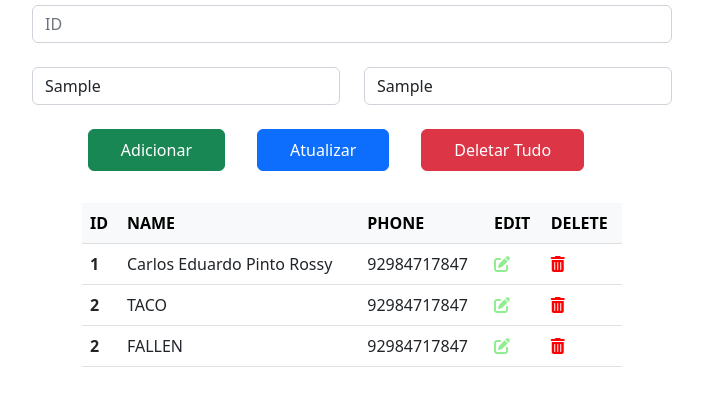
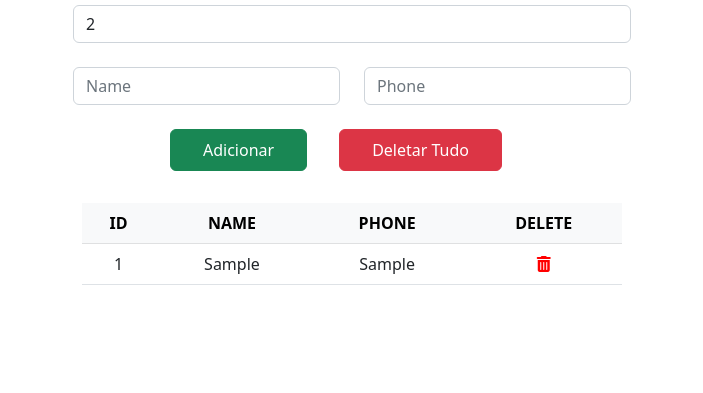
Before and after one commit to carlosrossy/contact-list, a plain HTML site: page page/index.html in a window 1280 px wide. Both pictures are taken after typing "Sample", "Sample" into the empty fields and a click on the button "Adicionar". Shown: the part 99-492 px from the top of the page, without its empty margins (288-991 px from the left). Drawn offline with nearby package versions, Linux system fonts and the light colour scheme.

Commit message:
✨ IndexedDB add

```diff
--- a/page/index.html
+++ b/page/index.html
@@ -14,9 +14,10 @@
 </head>
 
 <body>
+    <main>
         <header class="container text-center">
             <h1 class="bg-light py-4"> <i class="fas solid fa-address-book"></i> Contact List</h1>
-    </header>
+
 
             <div class="d-flex justify-content-center">
                 <form class="w-50">
@@ -34,48 +35,33 @@
             </div>
 
             <div class="d-flex justify-content-center">
-        <button class="btn btn-success" id="btn-create">Adicionar</button>
-        <button class="btn btn-primary" id="btn-update">Atualizar</button>
-        <button class="btn btn-danger" id="btn-delete">Deletar Tudo</button>
+                <button class="btn btn-success" id="btnCreate">Adicionar</button>
+                <button class="btn btn-danger" id="btn-delete-all">Deletar Tudo</button>
             </div>
 
-    <footer class="container d-flex">
+            <footer class="d-flex table-data">
                 <table class="table">
                     <thead class="table-light">
                         <tr>
                             <th scope="col">ID</th>
                             <th scope="col">NAME</th>
                             <th scope="col">PHONE</th>
-                    <th scope="col">EDIT</th>
                             <th scope="col">DELETE</th>
                         </tr>
                     </thead>
-            <tbody>
-                <tr>
-                    <th scope="row">1</th>
-                    <td>Carlos Eduardo Pinto Rossy</td>
-                    <td>92984717847</td>
-                    <td><i class="fas fa-edit btnedit"></i></td>
-                    <td><i class="fas fa-trash-alt btndelete"></i></td>
-                </tr>
-                <tr>
-                    <th scope="row">2</th>
-                    <td>TACO</td>
-                    <td>92984717847</td>
-                    <td><i class="fas fa-edit btnedit"></i></td>
-                    <td><i class="fas fa-trash-alt btndelete"></i></td>
-                </tr>
-                <tr>
-                    <th scope="row">2</th>
-                    <td>FALLEN</td>
-                    <td>92984717847</td>
-                    <td><i class="fas fa-edit btnedit"></i></td>
-                    <td><i class="fas fa-trash-alt btndelete"></i></td>
-                </tr>
+                    <tbody id="tbody">
+
                     </tbody>
+
                 </table>
             </footer>
+            <div id="notfound"></div>
+        </header>
+    </main>
 
+    <script src="https://unpkg.com/dexie@latest/dist/dexie.js"></script>
+
+    <script src="../src/main.js" type="module"></script>
 
     <script src="https://cdn.jsdelivr.net/npm/bootstrap@5.2.2/dist/js/bootstrap.bundle.min.js"
         integrity="sha384-OERcA2EqjJCMA+/3y+gxIOqMEjwtxJY7qPCqsdltbNJuaOe923+mo//f6V8Qbsw3"
--- /dev/null
+++ b/src/main.js
@@ -0,0 +1,92 @@
+import userdb, {
+    bulkcreate,
+    createEle,
+    getData
+} from "./module.js";
+
+let db = userdb("Userdb", {
+    users: `++id, name, phone`
+});
+
+const userid = document.getElementById("userId");
+const nome = document.getElementById("Name");
+const phone = document.getElementById("Phone");
+
+const btncreate = document.getElementById("btnCreate");
+const btndeleteAll = document.getElementById("btn-delete-all");
+
+btncreate.onclick = event => {
+    let flag = bulkcreate(db.users, {
+        nome: nome.value,
+        phone: phone.value
+    });
+
+    nome.value = phone.value = "";
+
+    getData(db.users, data => {
+        userid.value = data.id + 1 || 1;
+    });
+    table();
+
+    let insertmsg = document.querySelector(".insertmsg");
+
+}
+
+btndeleteAll.onclick = () => {
+    db.delete();
+    db = userdb("Userdb", {
+        users: `++id, nome, phone`
+    });
+    db.open();
+    table();
+    textID(userid);
+}
+
+window.onload = event => {
+    textID(userid);
+};
+
+function table() {
+    const tbody = document.getElementById("tbody");
+    const notfound = document.getElementById("notfound");
+    notfound.textContent = "";
+
+    while (tbody.hasChildNodes()) {
+        tbody.removeChild(tbody.firstChild);
+    }
+
+    getData(db.users, (data, index) => {
+        if (data) {
+            createEle("tr", tbody, tr => {
+                for (const value in data) {
+                    createEle("td", tr, td => {
+                        td.textContent = data[value] ? `${data[value]}` : data[value];
+                    });
+                }
+                createEle("td", tr, td => {
+                    createEle("i", td, i => {
+                        i.className += "fas fa-trash-alt btndelete";
+                        i.setAttribute(`data-id`, data.id);
+                        // store number of edit buttons
+                        i.onclick = deletebtn;
+                    });
+                })
+            });
+        } else {
+            notfound.textContent = "Nenhum registro encontrado no banco de dados...!";
+        }
+
+    })
+}
+
+const deletebtn = event => {
+    let id = parseInt(event.target.dataset.id);
+    db.users.delete(id);
+    table();
+}
+
+function textID(textboxid) {
+    getData(db.users, data => {
+        textboxid.value = data.id + 1 || 1;
+    });
+}
--- /dev/null
+++ b/src/module.js
@@ -0,0 +1,73 @@
+const usersdb = (dbname, table) => {
+    const db = new Dexie(dbname);
+    db.version(1).stores(table);
+    db.open();
+
+    return db;
+
+};
+
+const bulkcreate = (dbtable, data) => {
+    let flag = empty(data);
+    if (flag) {
+        dbtable.bulkAdd([data]);
+        console.log("data inserted successfully...!");
+    } else {
+        console.log("Please provide data...!");
+    }
+    return flag;
+};
+
+const createEle = (tagname, appendTo, fn) => {
+    const element = document.createElement(tagname);
+    if (appendTo) appendTo.appendChild(element);
+    if (fn) fn(element);
+};
+
+const empty = object => {
+    let flag = false;
+    for (const value in object) {
+        if (object[value] != "" && object.hasOwnProperty(value)) {
+            flag = true;
+        } else {
+            flag = false;
+        }
+    }
+    return flag;
+};
+
+const getData = (dbname, fn) => {
+    let index = 0;
+    let obj = {};
+    dbname.count(count => {
+        // count rows in the table using count method
+        if (count) {
+            dbname.each(table => {
+                // table => return the table object data
+                // to arrange order we are going to create for in loop
+                obj = SortObj(table);
+                fn(obj, index++); // call function with data argument
+            });
+        } else {
+            fn(0);
+        }
+    });
+};
+
+const SortObj = (sortobj) => {
+    let obj = {};
+    obj = {
+        id: sortobj.id,
+        nome: sortobj.nome,
+        phone: sortobj.phone
+    };
+    return obj;
+}
+
+export default usersdb;
+export {
+    bulkcreate,
+    createEle,
+    getData,
+    SortObj
+};
```
Lines whose indentation alone changed are shown as unchanged.
